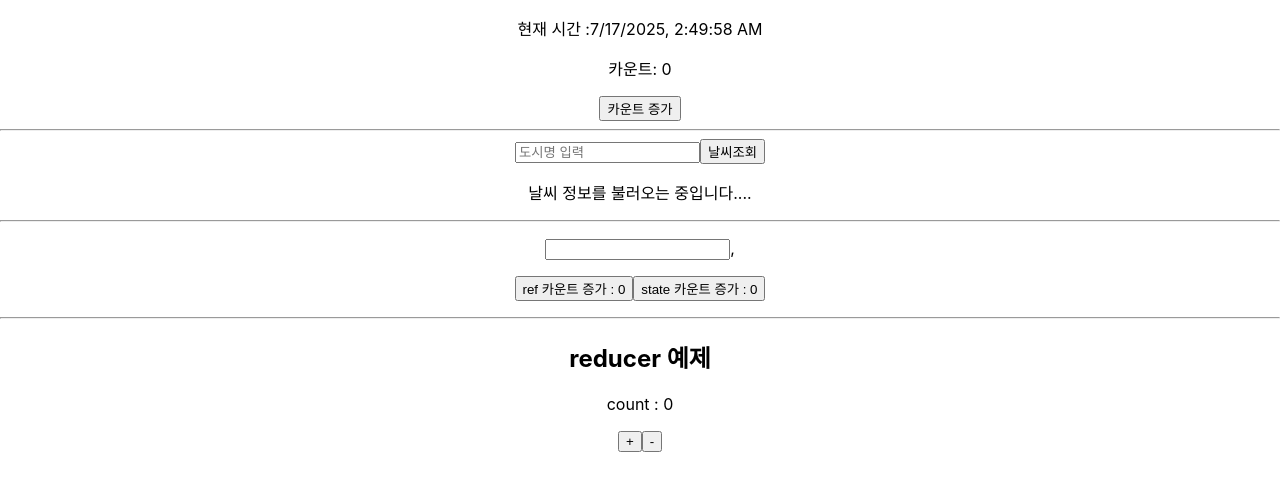
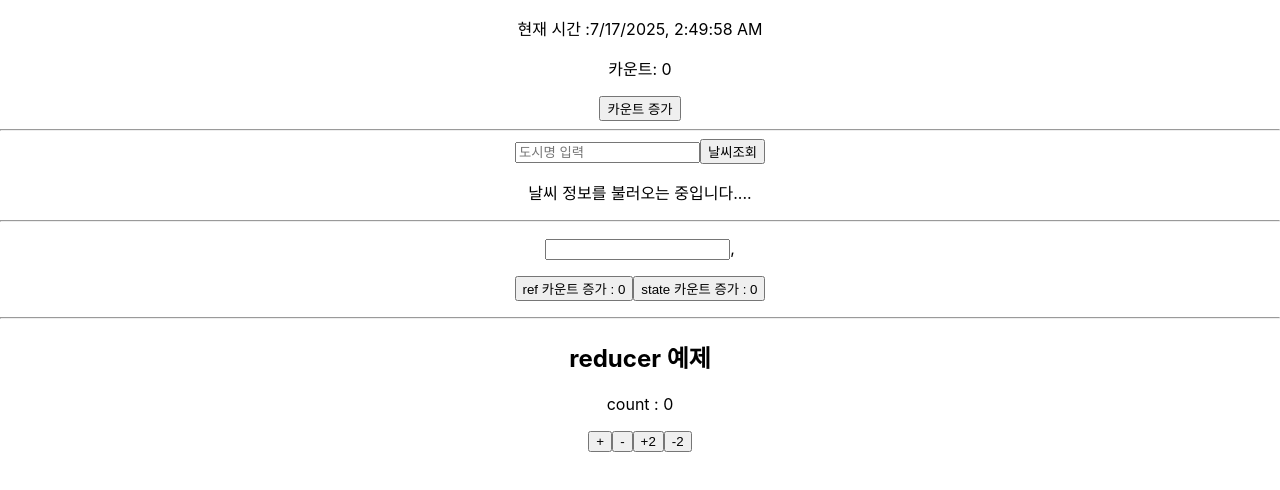
Before and after one commit to nam2626/KH_2025_04_REACT, a React (Create React App) app in the folder hook-ex/: page / in a window 1280 px wide. Shown: the top 490 px of the page. Built offline with nearby package versions, Linux system fonts and the light colour scheme.

Commit message:
리듀서 예제 추가 부분

```diff
--- a/hook-ex/src/components/CounterReducer.jsx
+++ b/hook-ex/src/components/CounterReducer.jsx
@@ -7,6 +7,10 @@ function reducer(state, action) {
       return { value: state.value + 1 };
     case 'DECREMENT':
       return { value: state.value - 1 };
+    case 'INCREMENT2':
+      return { value: state.value + 2 };
+    case 'DECREMENT2':
+      return { value: state.value - 2 };
     default:
       return state;
   }
@@ -20,6 +24,9 @@ export default () => {
       <p>
         <button onClick={() => dispatch({ type: 'INCREMENT' })}>+</button>
         <button onClick={() => dispatch({ type: 'DECREMENT' })}>-</button>
+        {/* 2씩 증가하는 버튼, 2씩 감소하는 버튼 */}
+        <button onClick={() => dispatch({ type: 'INCREMENT2' })}>+2</button>
+        <button onClick={() => dispatch({ type: 'DECREMENT2' })}>-2</button>
       </p>
     </div>
   );
```
